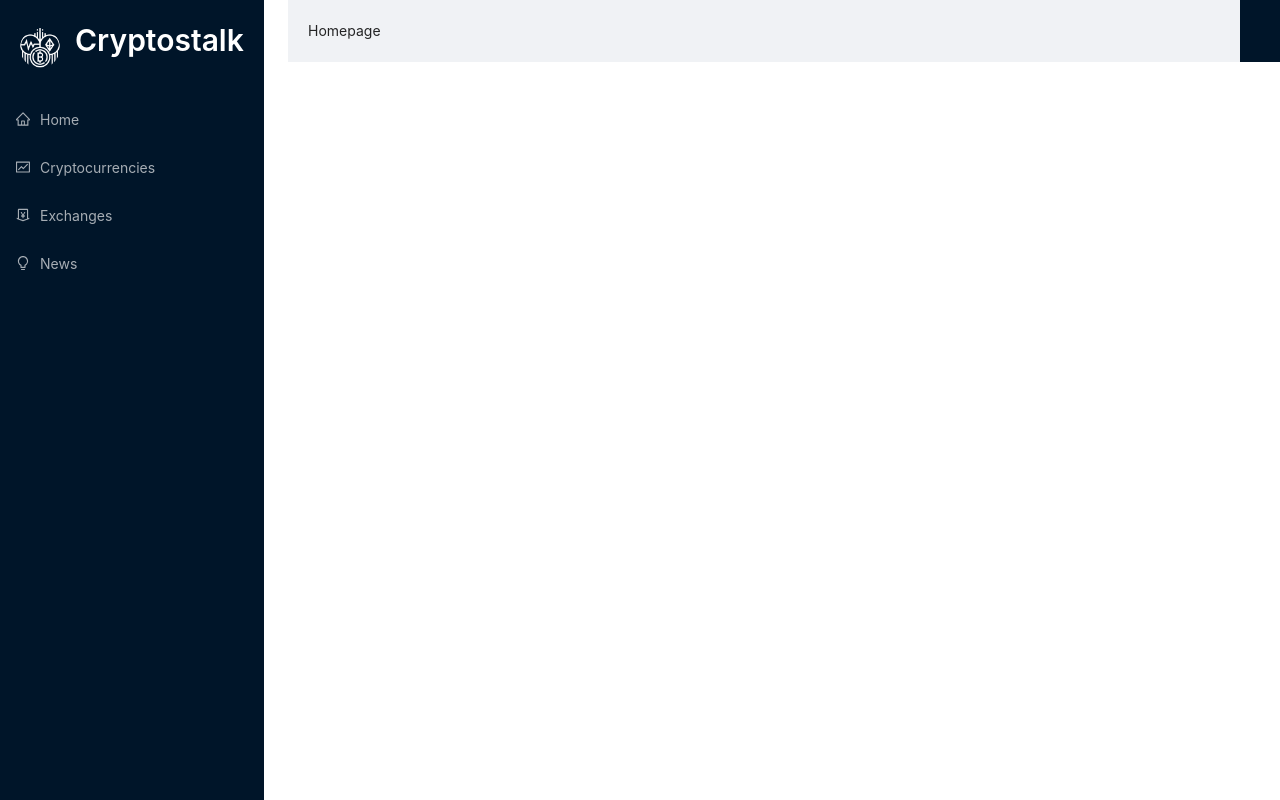
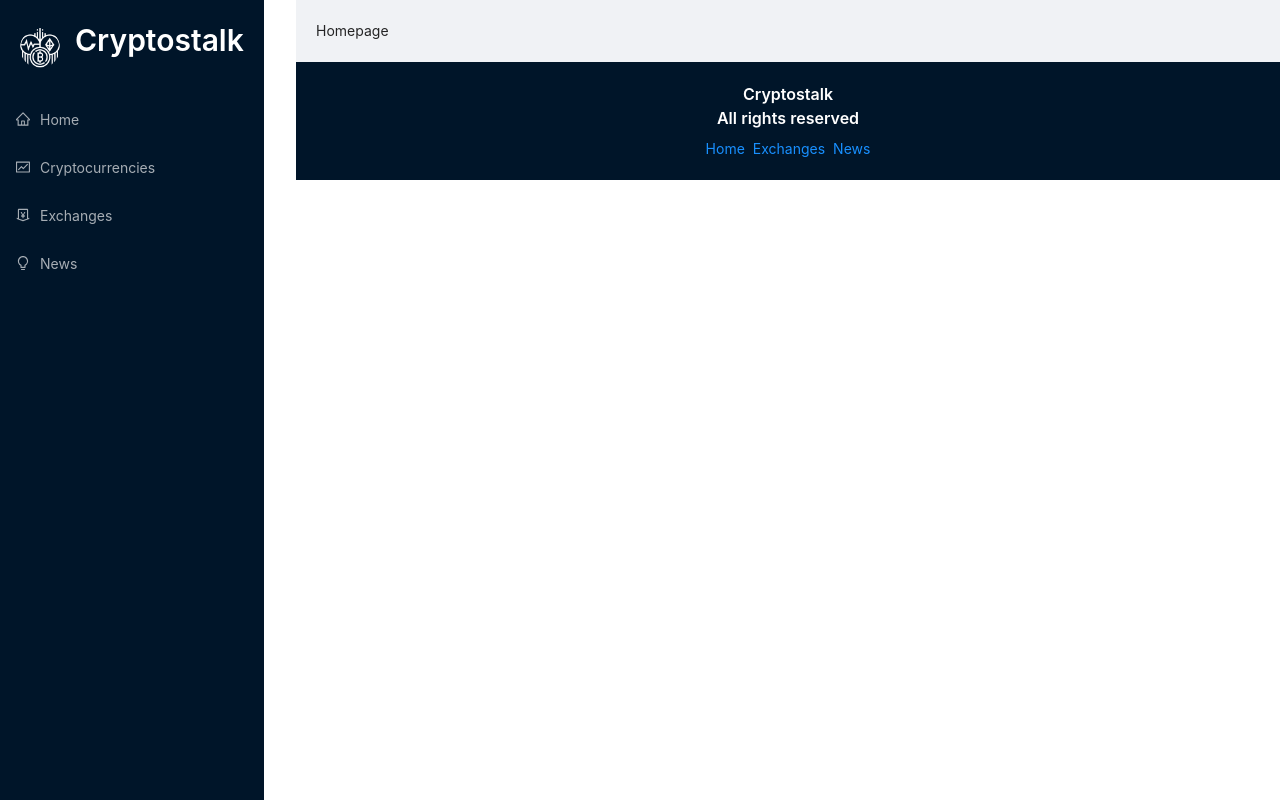
Before and after one commit to joemano/cryptoapp, a React (Create React App) app: page / in a window 1280 px wide. Built offline with nearby package versions, Linux system fonts and the light colour scheme.

Commit message:
Footer added

```diff
--- a/src/App.jsx
+++ b/src/App.jsx
@@ -33,8 +33,18 @@
             </Switch>
           </div>
         </Layout>
+        <div className="footer">
+          <Typography.Title level={5} style={{ color: 'white', textAlign: 'center' }}>
+            Cryptostalk <br />
+            All rights reserved
+          </Typography.Title>
+          <Space>
+            <Link to="/">Home</Link>
+            <Link to="/exchanges">Exchanges</Link>
+            <Link to="/news">News</Link>
+          </Space>
+        </div>
       </div>
-      <div className="footer"></div>
     </div>
   )
 }
```
